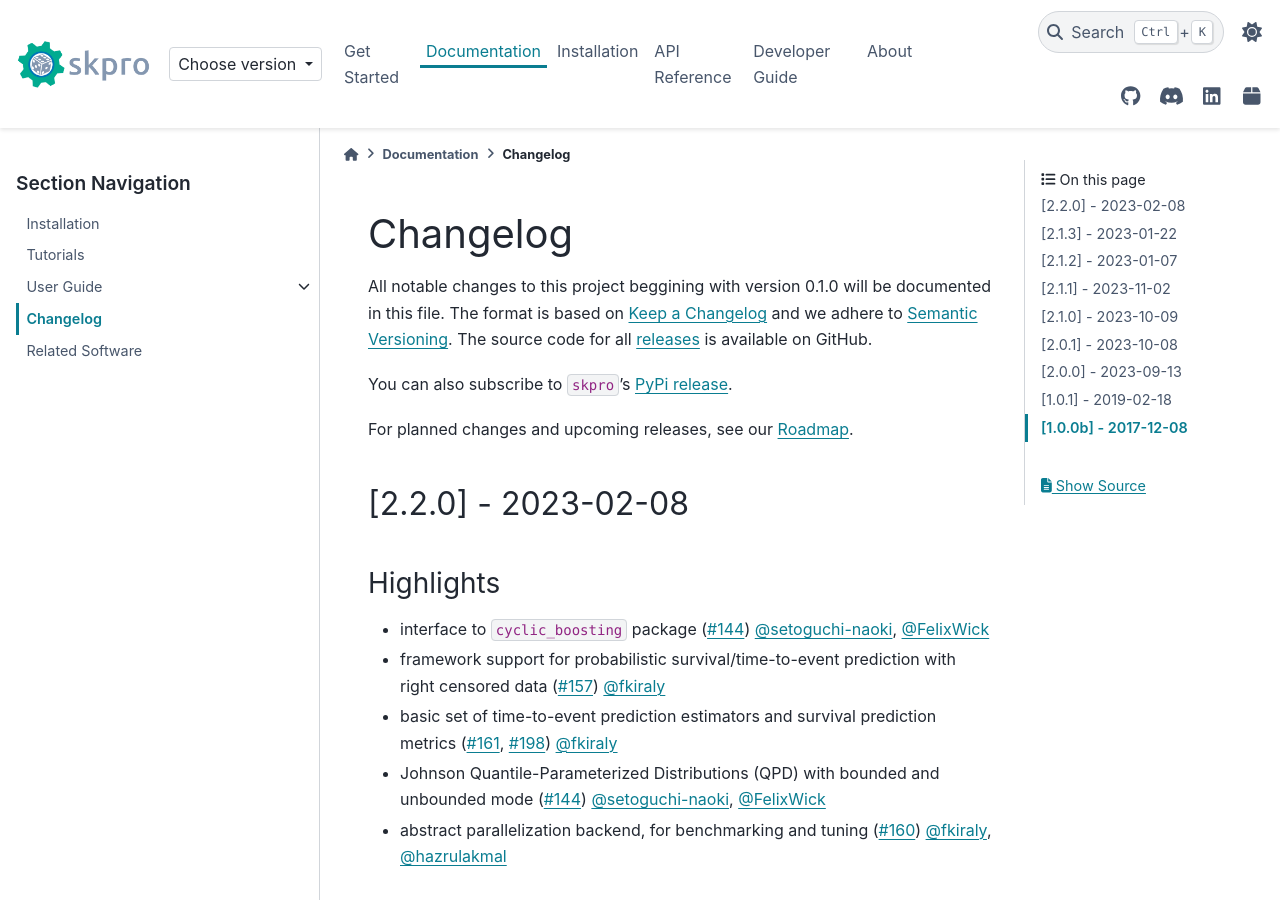
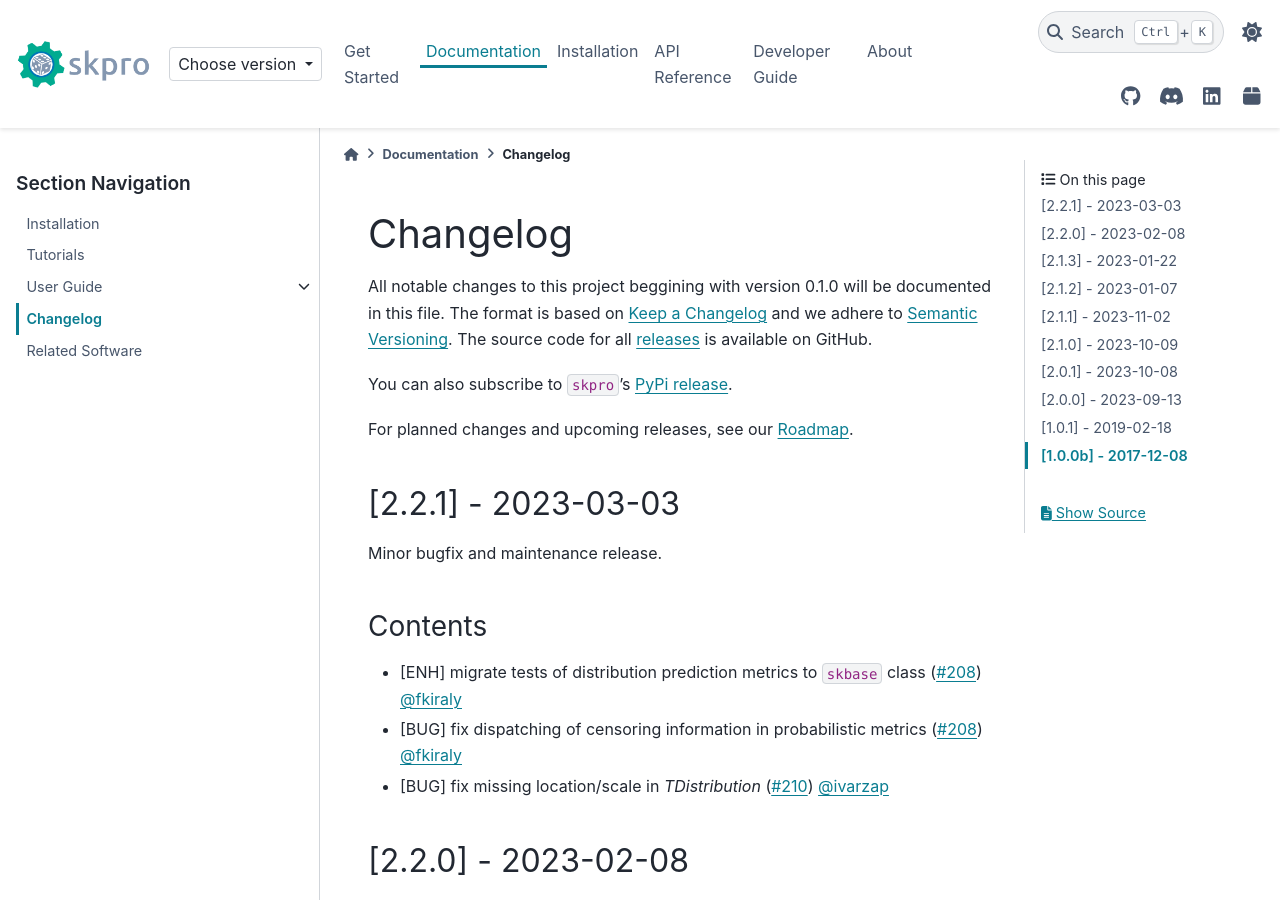
Before and after one commit to sktime/skpro, a Sphinx documentation site: the page built from docs/source/changelog.rst, in a window 1280 px wide and 900 px high. Built offline with Sphinx 7.4.7 and the PyData theme 0.15.4, drawn with Linux system fonts in a browser that asks for light colours; pages that are not in the unit, such as notebooks, are missing from menus.

Commit message:
Release 2.2.1 (#211)
Release PR for 2.2.1

* changelog
* version bump

```diff
--- a/docs/source/changelog.rst
+++ b/docs/source/changelog.rst
@@ -13,6 +13,21 @@ You can also subscribe to ``skpro``'s
 `PyPi release <https://libraries.io/pypi/skpro>`_.
 
 For planned changes and upcoming releases, see our :ref:`roadmap`.
+
+[2.2.1] - 2023-03-03
+====================
+
+Minor bugfix and maintenance release.
+
+Contents
+--------
+
+* [ENH] migrate tests of distribution prediction metrics to ``skbase`` class
+  (:pr:`208`) :user:`fkiraly`
+* [BUG] fix dispatching of censoring information in probabilistic metrics
+  (:pr:`208`) :user:`fkiraly`
+* [BUG] fix missing location/scale in `TDistribution` (:pr:`210`) :user:`ivarzap`
+
 
 [2.2.0] - 2023-02-08
 ====================
--- a/pyproject.toml
+++ b/pyproject.toml
@@ -1,6 +1,6 @@
 [project]
 name = "skpro"
-version = "2.2.0"
+version = "2.2.1"
 description = "A unified framework for probability distributions and probabilistic supervised regression"
 authors = [
     {name = "skpro developers", email = "sktime.toolbox@gmail.com"},
--- a/skpro/__init__.py
+++ b/skpro/__init__.py
@@ -1,6 +1,6 @@
 """skpro."""
 
-__version__ = "2.2.0"
+__version__ = "2.2.1"
 
 __all__ = ["show_versions"]
 
```
Also changed, not shown: README.md (+1 -1 lines), docs/source/_static/switcher.json (+6 -1 lines).
